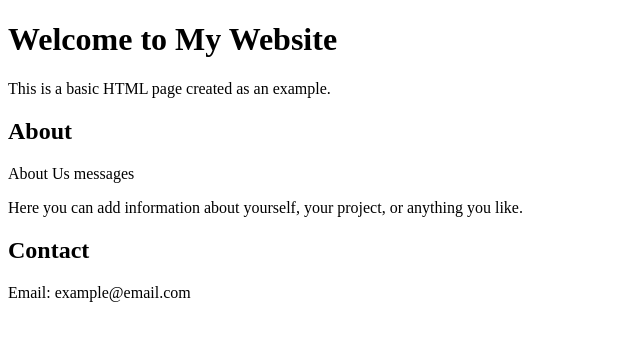
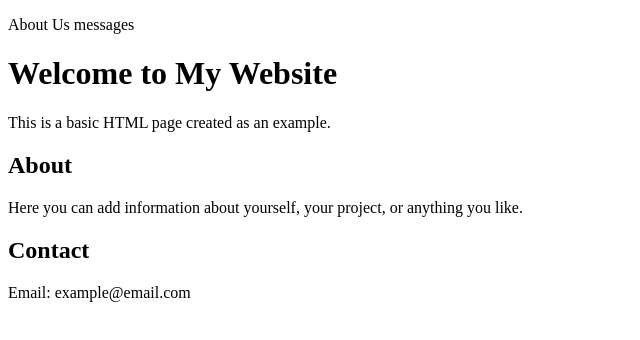
Before and after one commit to MaGo1024/github-refresher-course, a plain HTML site: page index.html in a window 1280 px wide. Shown: the whole page, without its empty margins (0-640 px from the left). Drawn offline with Linux system fonts and the light colour scheme.

Commit message:
Sub Heading Fix

```diff
--- a/index.html
+++ b/index.html
@@ -6,12 +6,11 @@
   <title>My First Webpage</title>
 </head>
 <body>
-  <! --- a huge bug was found and fixed -->
+  <p>About Us messages</p>
   <h1>Welcome to My Website</h1>
   <p>This is a basic HTML page created as an example.</p>
 
   <h2>About</h2>
-  <p>About Us messages</p>
   <p>Here you can add information about yourself, your project, or anything you like.</p>
 
   <h2>Contact</h2>
```
